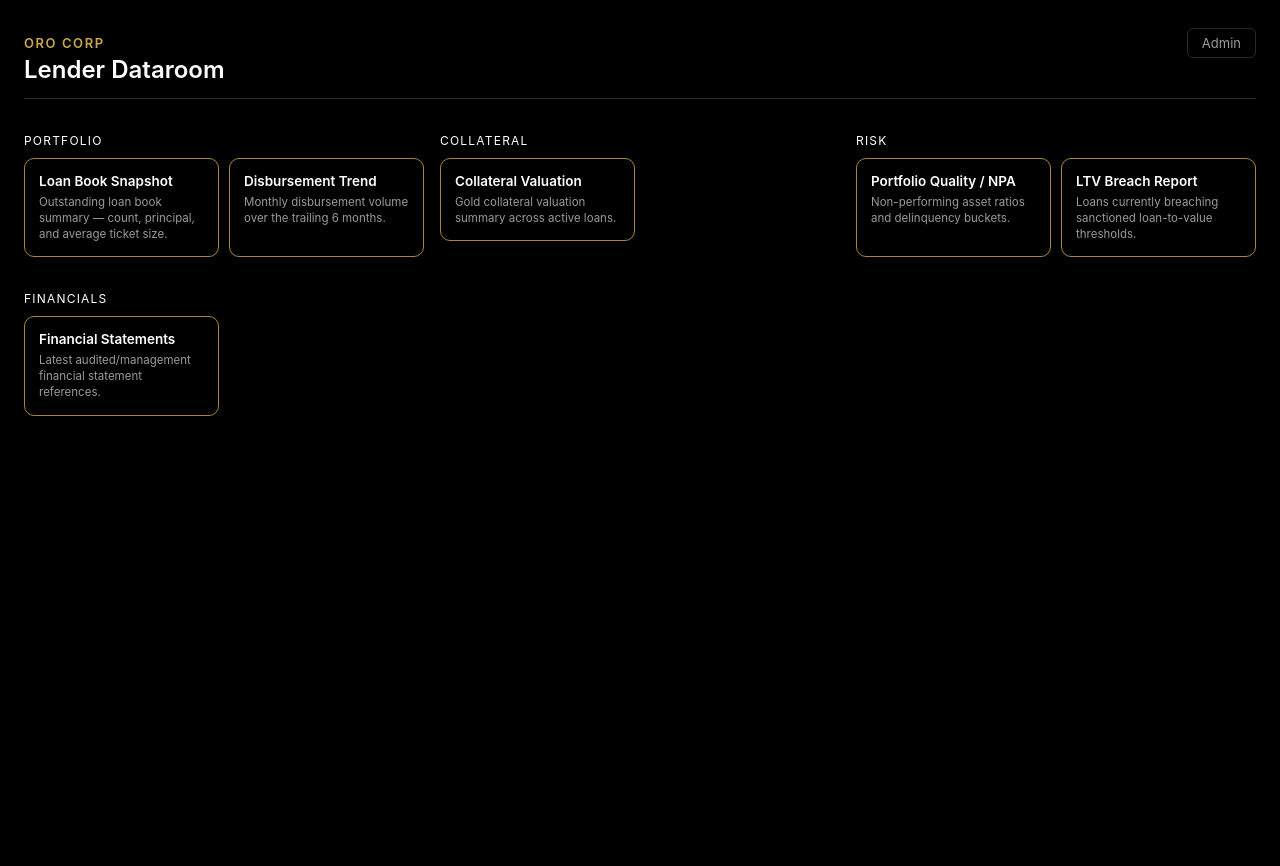
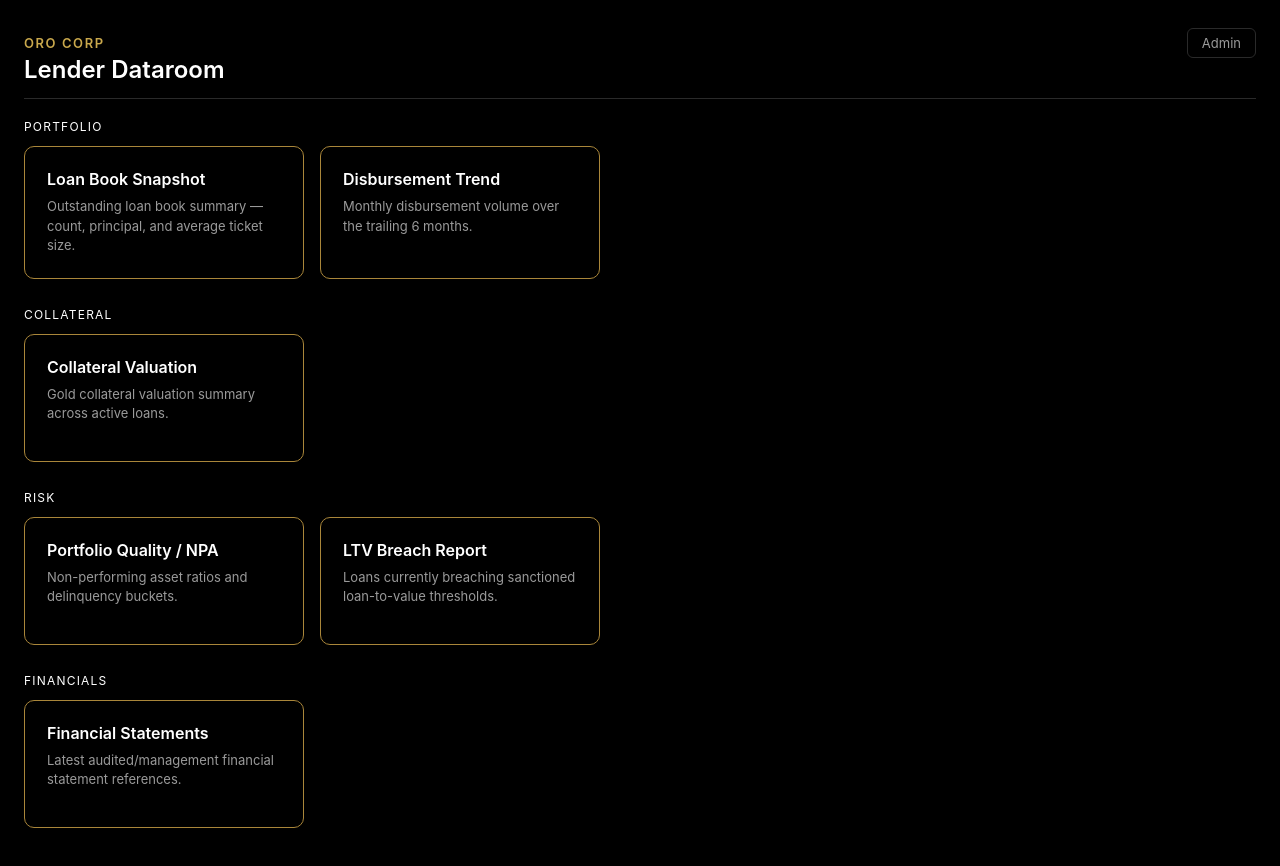
Before and after one commit to yanadamani/lender-backroom, a Next.js app: page / in a window 1280 px wide. Shown: the top 866 px of the page. Before the commit the page ends 800 px from the top, so only its background shows below. Built offline with nearby package versions, Linux system fonts and the light colour scheme.

Commit message:
UI changes

```diff
--- a/app/globals.css
+++ b/app/globals.css
@@ -72,7 +72,7 @@ a {
 }
 
 .category-block {
-  margin-bottom: 4px;
+  margin-bottom: 28px;
 }
 
 .category-label {
@@ -80,30 +80,25 @@ a {
   letter-spacing: 0.1em;
   text-transform: uppercase;
   color: #ffffff;
-  margin: 14px 0 10px;
-}
-
-.category-grid {
-  display: grid;
-  grid-template-columns: repeat(auto-fit, minmax(320px, 1fr));
-  gap: 16px;
-  align-items: start;
+  margin: 0 0 12px;
 }
 
 .card-grid {
-  display: grid;
-  grid-template-columns: repeat(auto-fill, minmax(180px, 1fr));
-  gap: 10px;
+  display: flex;
+  flex-wrap: wrap;
+  gap: 16px;
 }
 
 .card-tile {
   background: var(--bg-elevated);
   border: 1px solid var(--card-outline);
   border-radius: 10px;
-  padding: 14px;
+  padding: 22px;
   cursor: pointer;
   transition: border-color 0.15s, transform 0.1s;
   display: block;
+  flex: 0 0 280px;
+  min-height: 128px;
 }
 
 .card-tile:hover {
@@ -112,15 +107,15 @@ a {
 }
 
 .card-tile-title {
-  font-size: 13.5px;
+  font-size: 16px;
   font-weight: 600;
-  margin: 0 0 5px;
+  margin: 0 0 8px;
 }
 
 .card-tile-desc {
-  font-size: 11.5px;
+  font-size: 13px;
   color: var(--text-dim);
-  line-height: 1.4;
+  line-height: 1.5;
   margin: 0;
 }
 
--- a/app/page.js
+++ b/app/page.js
@@ -16,7 +16,6 @@ export default function DataroomHome() {
         </Link>
       </div>
 
-      <div className="category-grid">
       {Object.entries(grouped).map(([category, cards]) => (
         <div key={category} className="category-block">
           <div className="category-label">{category}</div>
@@ -31,6 +30,5 @@ export default function DataroomHome() {
         </div>
       ))}
     </div>
-    </div>
   );
 }
```
Lines whose indentation alone changed are shown as unchanged.
